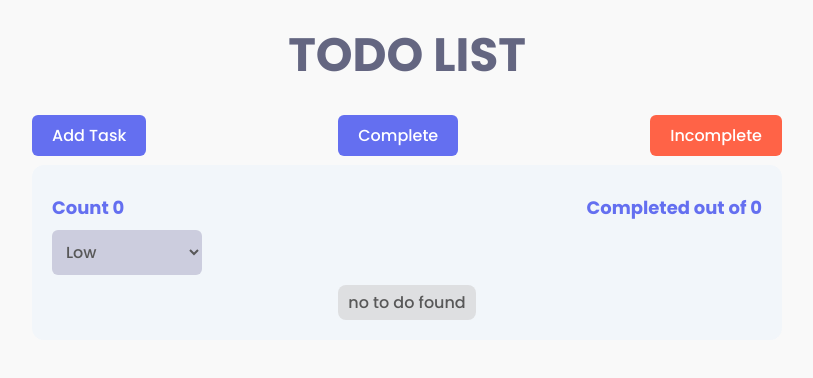
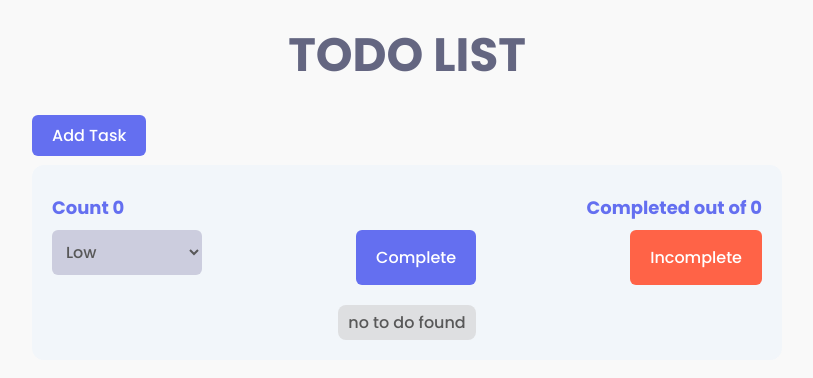
Before and after one commit to kaziahosunhabibripon/todolist-task, a React (Vite) app: page / in a window 1280 px wide. Shown: the top 378 px of the page, without its empty margins (233-1046 px from the left). Built offline with nearby package versions, Linux system fonts and the light colour scheme.

Commit message:
based on the priority status will show default is all

```diff
--- a/src/components/TaskList/Task.jsx
+++ b/src/components/TaskList/Task.jsx
@@ -4,21 +4,42 @@ import SingleTask from "./SingleTask";
 import styles from "../../styles/modules/app.module.scss";
 import style from "../../styles/modules/button.module.scss";
 import { motion, AnimatePresence } from "framer-motion";
-import { updateFilterPriority } from "../../Redux/slices/todoSlice";
+import {
+  updateFilterPriority,
+  updateFilterStatus,
+} from "../../Redux/slices/todoSlice";
 const Task = () => {
   const todoList = useSelector(state => state.todo.todoList);
   const filterPriority = useSelector(state => state.todo.filterPriority);
+  const filterStatus = useSelector(state => state.todo.filterStatus);
 
   const dispatch = useDispatch();
+  const updateStatus = status => {
+    dispatch(updateFilterStatus(status));
+  };
   const updatePriority = e => {
     dispatch(updateFilterPriority(e.target.value));
   };
-  const filteredPriorityList = todoList.filter(item => {
+  const filteredPriorityList = todoList
+    .filter(item => {
+      if (filterPriority === "all") {
+        return true;
+      }
       if (filterPriority === "low") {
         return item.priority === "low";
       }
       return item.priority === filterPriority;
+    })
+    .filter(item => {
+      if (filterStatus === "complete") {
+        return item.status === "complete";
+      }
+      if (filterStatus === "incomplete") {
+        return item.status === "incomplete";
+      }
+      return true;
     });
+
   const container = {
     hidden: { opacity: 1 },
     visible: {
@@ -47,17 +68,42 @@ const Task = () => {
         <h1>Count {todoList.length}</h1>
         <h1>Completed out of {todoList.length}</h1>
       </div>
+      <div
+        style={{
+          display: "flex",
+          flexDirection: "row",
+          gap: "10px",
+          justifyContent: "space-between",
+          marginBottom: "20px",
+        }}
+      >
         <select
           value={filterPriority}
           onChange={updatePriority}
           className={`${style.button} ${style["button__select"]}`}
           style={{ marginBottom: "10px", display: "block" }}
         >
+          <option value="all">All</option>
           <option value="low">Low</option>
           <option value="medium">Medium</option>
           <option value="high">High</option>
         </select>
-
+        <button
+          className={`${style.button} ${style["button--primary"]}`}
+          value="complete"
+          onClick={() => updateStatus("complete")}
+        >
+          Complete
+        </button>
+        <button
+          className={style.button}
+          style={{ backgroundColor: "tomato", color: "white" }}
+          value="incomplete"
+          onClick={() => updateStatus("incomplete")}
+        >
+          Incomplete
+        </button>
+      </div>
       <AnimatePresence>
         {filteredPriorityList && filteredPriorityList.length > 0 ? (
           filteredPriorityList.map((todo, id) => {
--- a/src/components/Title/TaskTitle.jsx
+++ b/src/components/Title/TaskTitle.jsx
@@ -1,16 +1,11 @@
 import React, { useState } from "react";
-import { useDispatch, useSelector } from "react-redux";
 import style from "../../styles/modules/app.module.scss";
 import TodoModal from "../Modal/TodoModal";
-
 import Task from "../TaskList/Task";
 import styles from "../../styles/modules/button.module.scss";
 
 const TaskTitle = () => {
   const [modalShow, setModalShow] = useState(false);
-
-  const todoList = useSelector(state => state.todo.todoList);
-  const dispatch = useDispatch();
 
   return (
     <div className={style.app__wrapper}>
@@ -24,20 +19,6 @@ const TaskTitle = () => {
         >
           Add Task
         </button>
-
-        <button
-          className={`${styles.button} ${styles["button--primary"]}`}
-          value="complete"
-        >
-          Complete
-        </button>
-        <button
-          className={styles.button}
-          style={{ backgroundColor: "tomato", color: "white" }}
-          value="incomplete"
-        >
-          Incomplete
-        </button>
       </div>
       <Task />
       <TodoModal
```
Lines whose indentation alone changed are shown as unchanged.
